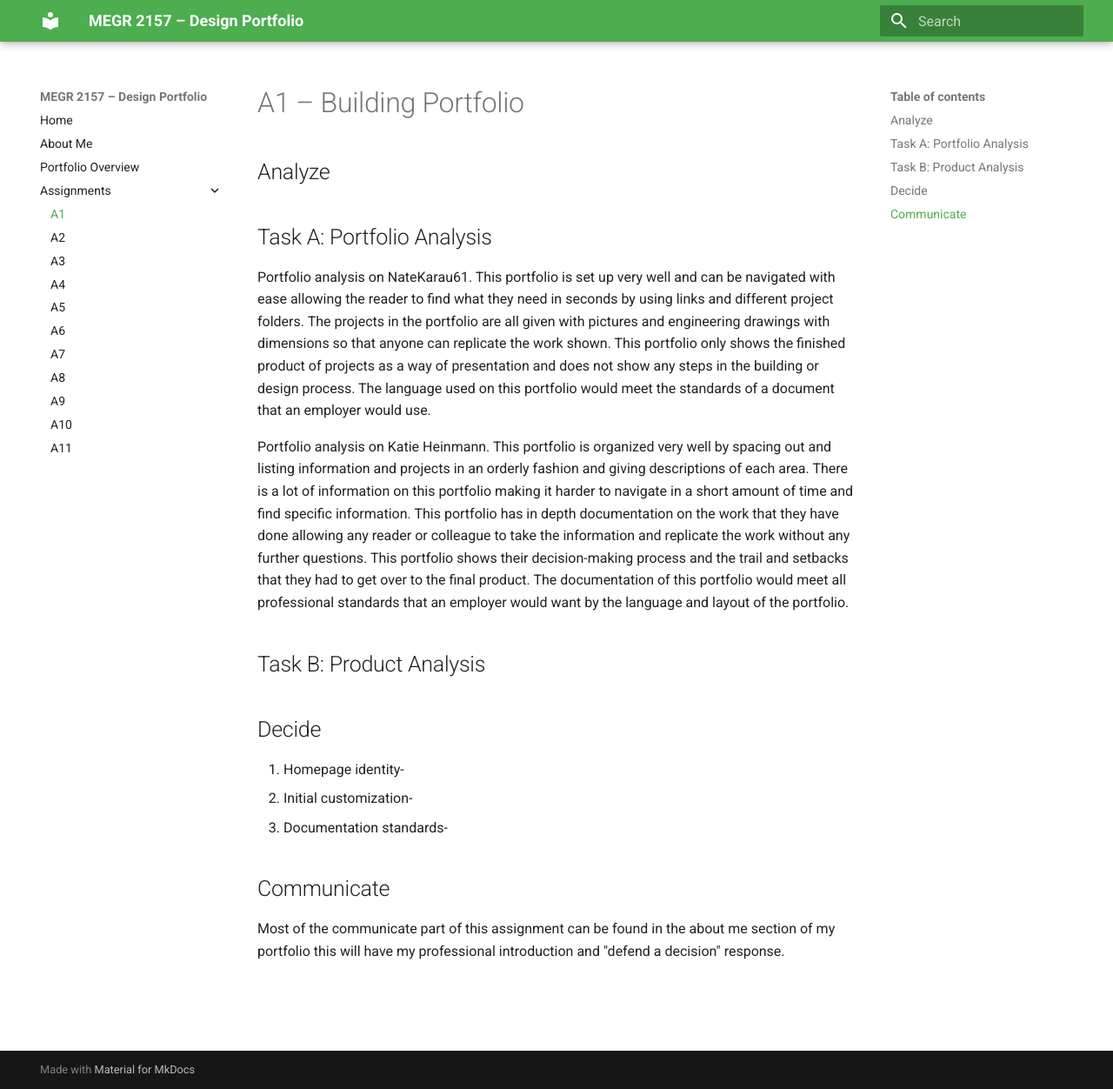
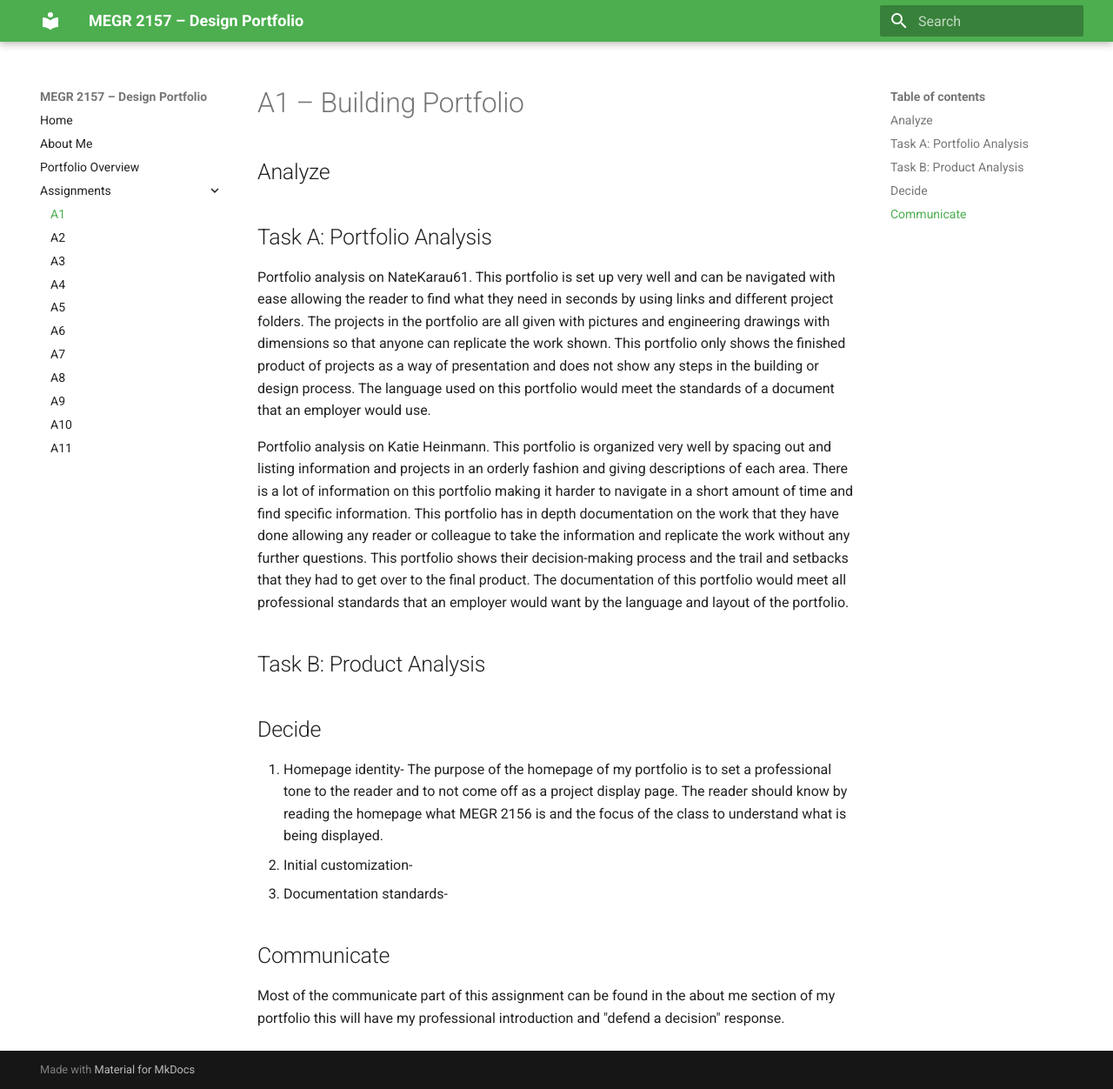
Before and after one commit to Gavin-Anderson-ME/-megr2157-portfolio, an MkDocs documentation site: the page built from docs/assignments/A01/index.md, in a window 1280 px wide and 1252 px high. Shown: the whole window at 87% size. Built offline with MkDocs 1.6.1 and Material for MkDocs 9.7.7, drawn with Linux system fonts in a browser that asks for light colours.

Commit message:
Clarify homepage identity purpose in index.md
Expanded explanation for the homepage identity section.

```diff
--- a/docs/assignments/A01/index.md
+++ b/docs/assignments/A01/index.md
@@ -9,7 +9,7 @@ Portfolio analysis on Katie Heinmann. This portfolio is organized very well by s
 ## Task B:  Product Analysis
 
 ## Decide
-1. Homepage identity-
+1. Homepage identity- The purpose of the homepage of my portfolio is to set a professional tone to the reader and to not come off as a project display page. The reader should know by reading the homepage what MEGR 2156 is and the focus of the class to understand what is being displayed.
 2. Initial customization-
 3. Documentation standards-
 
```
